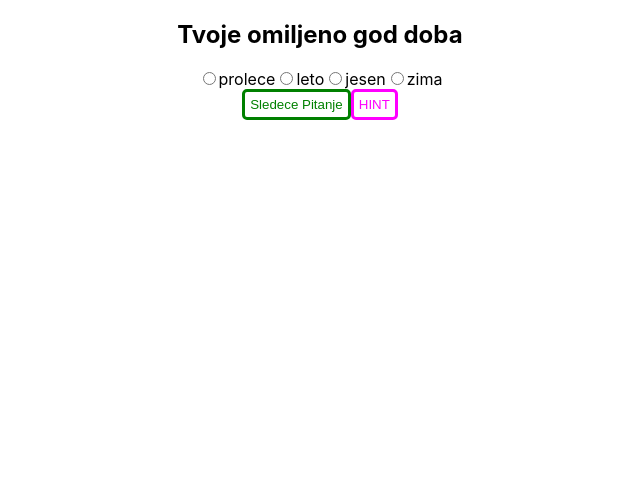
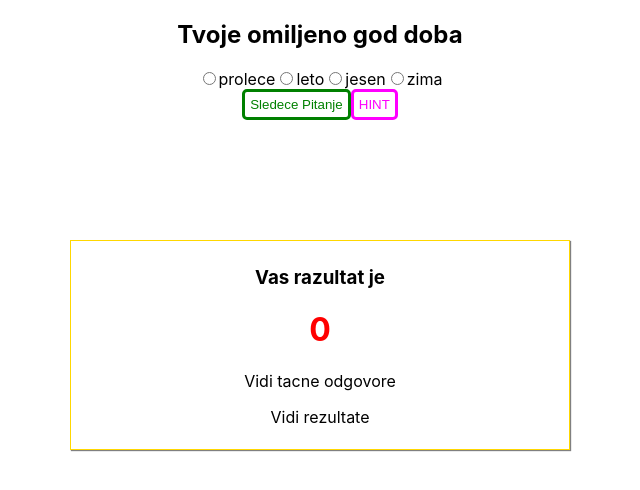
Before and after one commit to Jolene986/zavrsni-rad, a React (Create React App) app: page / in a window 1280 px wide. Shown: the top 490 px of the page, without its empty margins (320-960 px from the left). Built offline with nearby package versions, Linux system fonts and the light colour scheme.

Commit message:
Modal za rezultate,rezultati kompon

```diff
--- /dev/null
+++ b/src/components/Rezultat/Rezultat.js
@@ -0,0 +1,14 @@
+import React from 'react'
+import Pomocna from '../../hoc/Pomocna'
+
+ const rezultat =(props)=> {
+  return (
+    <Pomocna>
+        <h3>Vas razultat je</h3>
+        <h1 style = {{color:'red'}}>{props.bodovi}</h1>
+        <p>Vidi tacne odgovore</p>
+        <p>Vidi rezultate</p>
+    </Pomocna>
+  )
+}
+export default rezultat
--- /dev/null
+++ b/src/components/UI/Modal/Modal.js
@@ -0,0 +1,12 @@
+import React from 'react'
+import classes from './Modal.module.css'
+
+const modal=(props)=> {
+  return (
+    <div className={classes.Modal}>
+      {props.children}
+    </div>
+  )
+}
+
+export default modal
--- /dev/null
+++ b/src/components/UI/Modal/Modal.module.css
@@ -0,0 +1,19 @@
+.Modal {
+    position: fixed;
+    z-index: 500;
+    background-color: white;
+    width: 70%;
+    border: 1px solid gold;
+    box-shadow: 1px 1px 1px gray;
+    padding: 6px;
+    left:15%;
+    top:30%;
+    box-sizing: border-box;
+    transition: all 0.3s ease-out
+}
+@media (min-width: 600px){
+    .Modal {
+        width: 500px;
+        left: calc(50% - 250px);
+    }
+}
--- a/src/containers/Quiz.js
+++ b/src/containers/Quiz.js
@@ -2,6 +2,8 @@ import React, { Component } from 'react'
 import pitanja from '../assests/pitanjaData';
 import Pitanje from '../components/Pitanje/Pitanje';
 import Dugme from '../components/dugmad/dugme'
+import Modal from '../components/UI/Modal/Modal'
+import Rezultat from '../components/Rezultat/Rezultat'
 
 
 export default class Quiz extends Component {
@@ -69,6 +71,7 @@ export default class Quiz extends Component {
     let dugmeKomponenta = <Dugme btnType='Next' clicked = {this.nextDugmeHandler}>Sledece Pitanje</Dugme>
     if (this.state.poslednjePitanje) {
        dugmeKomponenta = <Dugme btnType='Rezultat'clicked={this.vidiRezultat}>Vidi Rezultat</Dugme>
+
     }
     console.log('iz rendera ' + this.state.rezultat)
     return (
@@ -76,6 +79,7 @@ export default class Quiz extends Component {
       {pitanjeKomponenta}
       {dugmeKomponenta}
       <Dugme btnType='Hint'>HINT</Dugme>
+      <Modal><Rezultat bodovi = {this.state.rezultat}/></Modal>
       </div>
     )
   }
```
Also changed, not shown: src/components/UI/PozadinaModal/PozadinaModal.js (added), src/components/UI/PozadinaModal/PozadinaModal.module.css (added).
